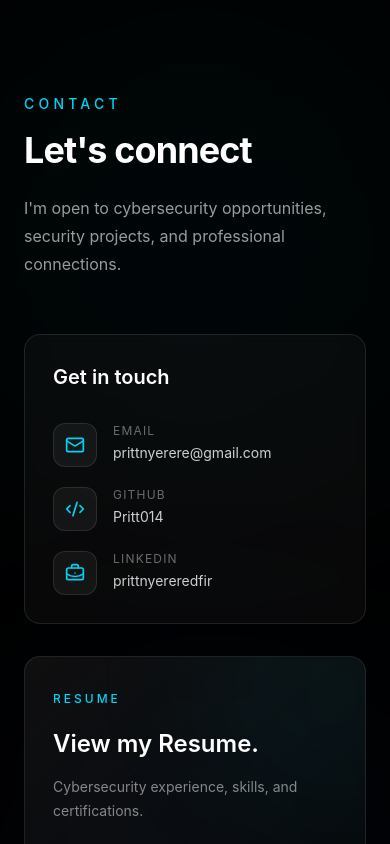
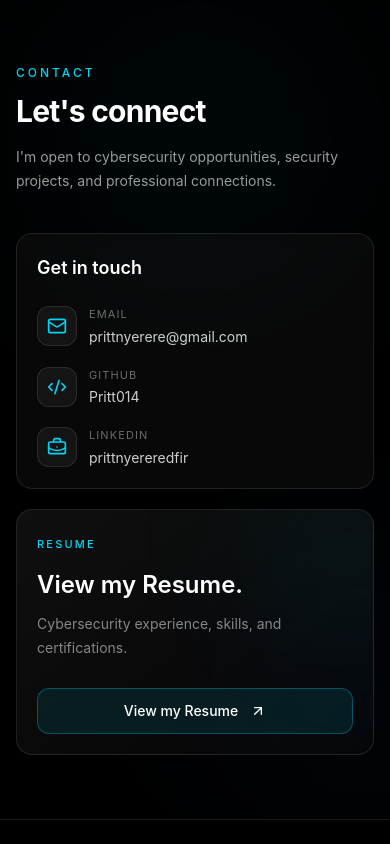
Before and after one commit to Pritt014/pritt-portfolio, a React (Vite) app: page / in a window 390 px wide. Shown: the part 6880-7724 px from the top of the page. Built offline with nearby package versions, Linux system fonts and the light colour scheme; the HTML template or start-up script is replaced by a standard one.

Commit message:
feat: improve Contact section mobile responsiveness

```diff
--- a/src/sections/Contact.jsx
+++ b/src/sections/Contact.jsx
@@ -11,57 +11,60 @@ export default function Contact() {
   return (
     <section
       id="contact"
-      className="relative overflow-hidden bg-black px-6 py-24 sm:px-10 lg:px-16"
+      className="relative overflow-hidden bg-black px-4 py-16 sm:px-6 sm:py-20 lg:px-16 lg:py-24"
     >
       {/* Background glow */}
       <div
         aria-hidden="true"
         className="pointer-events-none absolute inset-0"
       >
-        <div className="absolute left-1/2 top-0 h-[500px] w-[500px] -translate-x-1/2 rounded-full bg-cyan-500/5 blur-[140px]" />
+        <div className="absolute left-1/2 top-0 h-72 w-72 -translate-x-1/2 rounded-full bg-cyan-500/5 blur-[100px] sm:h-[500px] sm:w-[500px] sm:blur-[140px]" />
 
-        <div className="absolute bottom-0 right-0 h-[350px] w-[350px] rounded-full bg-blue-500/5 blur-[120px]" />
+        <div className="absolute bottom-0 right-[-100px] h-64 w-64 rounded-full bg-blue-500/5 blur-[100px] sm:h-[350px] sm:w-[350px] sm:blur-[120px]" />
       </div>
 
       <div className="relative z-10 mx-auto max-w-6xl">
+
         {/* Section heading */}
-        <div className="mb-14 max-w-2xl">
-          <span className="mb-4 inline-block text-sm font-medium uppercase tracking-[0.3em] text-cyan-400">
+        <div className="mb-10 max-w-2xl sm:mb-14">
+          <span className="mb-3 inline-block text-xs font-medium uppercase tracking-[0.25em] text-cyan-400 sm:mb-4 sm:text-sm sm:tracking-[0.3em]">
             Contact
           </span>
 
-          <h2 className="text-4xl font-bold tracking-tight text-white sm:text-5xl">
+          <h2 className="text-3xl font-bold tracking-tight text-white sm:text-5xl">
             Let&apos;s connect
           </h2>
 
-          <p className="mt-6 max-w-xl text-base leading-7 text-white/60 sm:text-lg">
+          <p className="mt-4 max-w-xl text-sm leading-6 text-white/60 sm:mt-6 sm:text-lg sm:leading-7">
             I&apos;m open to cybersecurity opportunities, security projects,
             and professional connections.
           </p>
         </div>
 
         {/* Contact content */}
-        <div className="grid gap-8 lg:grid-cols-[1fr_0.8fr]">
+        <div className="grid gap-5 lg:grid-cols-[1fr_0.8fr] lg:gap-8">
+
           {/* Contact information */}
-          <div className="rounded-2xl border border-white/10 bg-white/[0.03] p-7 backdrop-blur-sm sm:p-9">
-            <div className="mb-8">
-              <h3 className="text-xl font-semibold text-white">
+          <div className="rounded-2xl border border-white/10 bg-white/[0.03] p-5 backdrop-blur-sm sm:p-9">
+            <div className="mb-6 sm:mb-8">
+              <h3 className="text-lg font-semibold text-white sm:text-xl">
                 Get in touch
               </h3>
             </div>
 
             <div className="space-y-5">
+
               {/* Email */}
               <a
                 href={`mailto:${profile.email}`}
-                className="group flex items-start gap-4"
+                className="group flex items-start gap-3 sm:gap-4"
               >
-                <div className="flex h-11 w-11 shrink-0 items-center justify-center rounded-xl border border-white/10 bg-white/5 transition group-hover:border-cyan-400/30 group-hover:bg-cyan-400/5">
+                <div className="flex h-10 w-10 shrink-0 items-center justify-center rounded-xl border border-white/10 bg-white/5 transition group-hover:border-cyan-400/30 group-hover:bg-cyan-400/5 sm:h-11 sm:w-11">
                   <Mail className="h-5 w-5 text-cyan-400" />
                 </div>
 
                 <div className="min-w-0">
-                  <p className="text-xs uppercase tracking-widest text-white/40">
+                  <p className="text-[11px] uppercase tracking-widest text-white/40 sm:text-xs">
                     Email
                   </p>
 
@@ -76,14 +79,14 @@ export default function Contact() {
                 href={profile.github}
                 target="_blank"
                 rel="noopener noreferrer"
-                className="group flex items-start gap-4"
+                className="group flex items-start gap-3 sm:gap-4"
               >
-                <div className="flex h-11 w-11 shrink-0 items-center justify-center rounded-xl border border-white/10 bg-white/5 transition group-hover:border-cyan-400/30 group-hover:bg-cyan-400/5">
+                <div className="flex h-10 w-10 shrink-0 items-center justify-center rounded-xl border border-white/10 bg-white/5 transition group-hover:border-cyan-400/30 group-hover:bg-cyan-400/5 sm:h-11 sm:w-11">
                   <Code2 className="h-5 w-5 text-cyan-400" />
                 </div>
 
                 <div>
-                  <p className="text-xs uppercase tracking-widest text-white/40">
+                  <p className="text-[11px] uppercase tracking-widest text-white/40 sm:text-xs">
                     GitHub
                   </p>
 
@@ -98,14 +101,14 @@ export default function Contact() {
                 href={profile.linkedin}
                 target="_blank"
                 rel="noopener noreferrer"
-                className="group flex items-start gap-4"
+                className="group flex items-start gap-3 sm:gap-4"
               >
-                <div className="flex h-11 w-11 shrink-0 items-center justify-center rounded-xl border border-white/10 bg-white/5 transition group-hover:border-cyan-400/30 group-hover:bg-cyan-400/5">
+                <div className="flex h-10 w-10 shrink-0 items-center justify-center rounded-xl border border-white/10 bg-white/5 transition group-hover:border-cyan-400/30 group-hover:bg-cyan-400/5 sm:h-11 sm:w-11">
                   <BriefcaseBusiness className="h-5 w-5 text-cyan-400" />
                 </div>
 
                 <div>
-                  <p className="text-xs uppercase tracking-widest text-white/40">
+                  <p className="text-[11px] uppercase tracking-widest text-white/40 sm:text-xs">
                     LinkedIn
                   </p>
 
@@ -114,42 +117,46 @@ export default function Contact() {
                   </p>
                 </div>
               </a>
+
             </div>
           </div>
 
           {/* Resume CTA */}
-          <div className="relative flex flex-col justify-center overflow-hidden rounded-2xl border border-white/10 bg-gradient-to-br from-white/[0.06] to-white/[0.02] p-7 sm:p-9">
+          <div className="relative flex flex-col justify-center overflow-hidden rounded-2xl border border-white/10 bg-gradient-to-br from-white/[0.06] to-white/[0.02] p-5 sm:p-9">
+
             <div
               aria-hidden="true"
-              className="absolute -right-24 -top-24 h-64 w-64 rounded-full bg-cyan-400/5 blur-3xl"
+              className="absolute -right-20 -top-20 h-52 w-52 rounded-full bg-cyan-400/5 blur-3xl sm:-right-24 sm:-top-24 sm:h-64 sm:w-64"
             />
 
             <div className="relative">
-              <span className="text-xs font-medium uppercase tracking-[0.25em] text-cyan-400">
+
+              <span className="text-[11px] font-medium uppercase tracking-[0.2em] text-cyan-400 sm:text-xs sm:tracking-[0.25em]">
                 Resume
               </span>
 
-              <h3 className="mt-5 text-2xl font-semibold leading-tight text-white sm:text-3xl">
+              <h3 className="mt-4 text-2xl font-semibold leading-tight text-white sm:mt-5 sm:text-3xl">
                 View my Resume.
               </h3>
 
-              <p className="mt-4 text-sm leading-6 text-white/50">
+              <p className="mt-3 text-sm leading-6 text-white/50 sm:mt-4">
                 Cybersecurity experience, skills, and certifications.
               </p>
             </div>
 
-            <div className="relative mt-8">
+            <div className="relative mt-7 sm:mt-8">
               <a
                 href={profile.resume}
                 target="_blank"
                 rel="noopener noreferrer"
-                className="group inline-flex items-center gap-3 rounded-xl border border-cyan-400/30 bg-cyan-400/10 px-5 py-3 text-sm font-medium text-cyan-300 transition hover:border-cyan-400/60 hover:bg-cyan-400/15"
+                className="group inline-flex w-full items-center justify-center gap-3 rounded-xl border border-cyan-400/30 bg-cyan-400/10 px-5 py-3 text-sm font-medium text-cyan-300 transition hover:border-cyan-400/60 hover:bg-cyan-400/15 sm:w-auto"
               >
                 View my Resume
 
                 <ArrowUpRight className="h-4 w-4 transition-transform group-hover:-translate-y-0.5 group-hover:translate-x-0.5" />
               </a>
             </div>
+
           </div>
         </div>
       </div>
```
